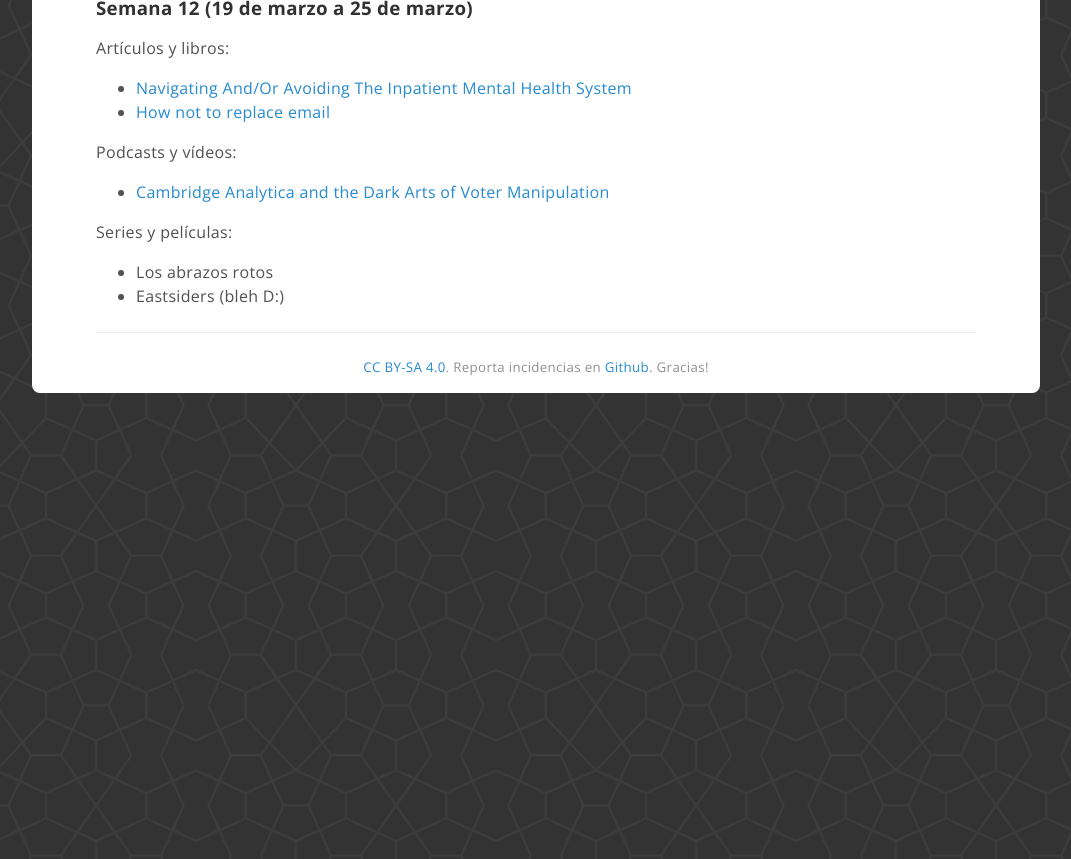
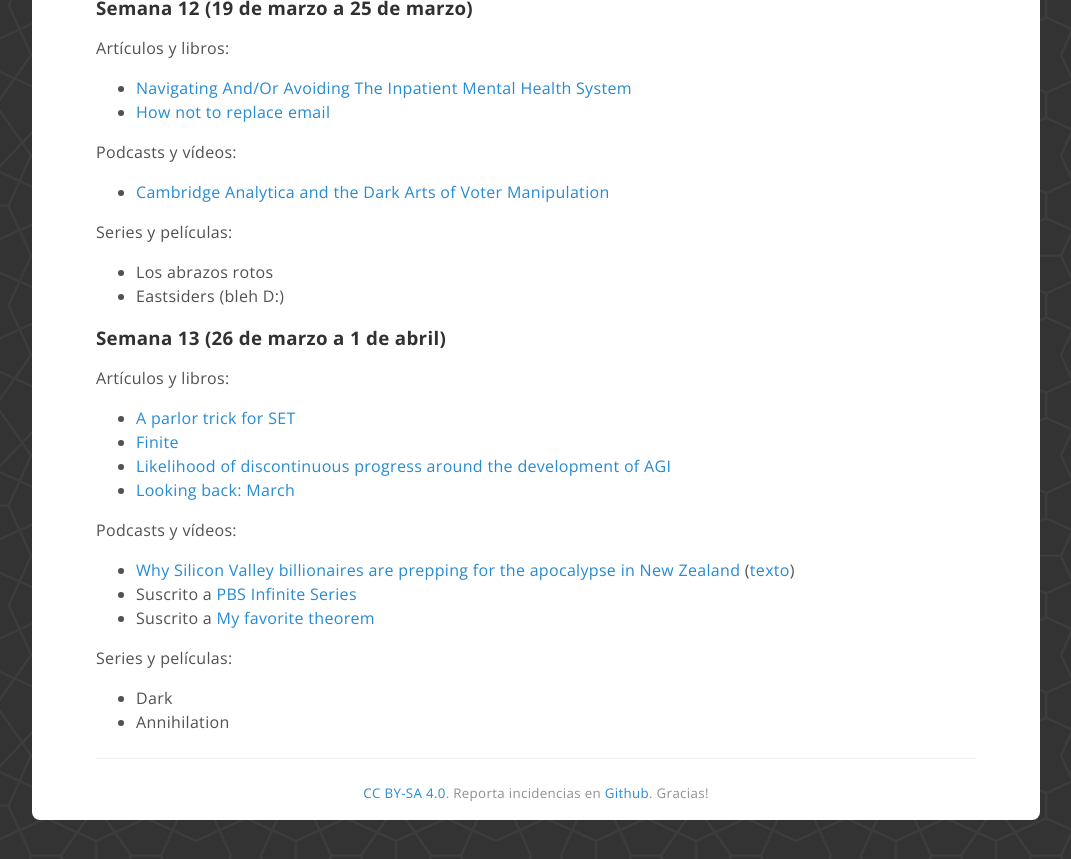
Before and after one commit to coDual/codual.github.io, a Jekyll site: the page built from log/2018.md, in a window 1280 px wide and 900 px high, scrolled down 5395 px. Shown: the top 859 px of the window, without its empty margins (104-1175 px from the left). Built offline with Jekyll 4.4.1, drawn with Linux system fonts in a browser that asks for light colours; before the commit the page ends 5868 px from its top, so only the background shows below that.

Commit message:
Semana 13

```diff
--- a/log/2018.md
+++ b/log/2018.md
@@ -261,3 +261,23 @@
 
 - Los abrazos rotos
 - Eastsiders (bleh D:)
+
+<h3 id="s13">Semana 13 (26 de marzo a 1 de abril)</h3>
+
+Artículos y libros:
+
+- [A parlor trick for SET](https://jeremykun.com/2018/03/25/a-parlor-trick-for-set/)
+- [Finite](http://www.hedonisticlearning.com/posts/finite.html)
+- [Likelihood of discontinuous progress around the development of AGI](https://aiimpacts.org/likelihood-of-discontinuous-progress-around-the-development-of-agi/)
+- [Looking back: March](https://yabirgb.com/blog/looking-back-march/)
+
+Podcasts y vídeos:
+
+- [Why Silicon Valley billionaires are prepping for the apocalypse in New Zealand](https://www.theguardian.com/news/audio/2018/mar/26/why-silicon-valley-billionaires-are-prepping-for-the-apocalypse-in-new-zealand-podcast) ([texto](https://www.theguardian.com/news/2018/feb/15/why-silicon-valley-billionaires-are-prepping-for-the-apocalypse-in-new-zealand))
+- Suscrito a [PBS Infinite Series](https://www.youtube.com/channel/UCs4aHmggTfFrpkPcWSaBN9g)
+- Suscrito a [My favorite theorem](https://kpknudson.com/my-favorite-theorem/)
+
+Series y películas:
+
+- Dark
+- Annihilation
```
